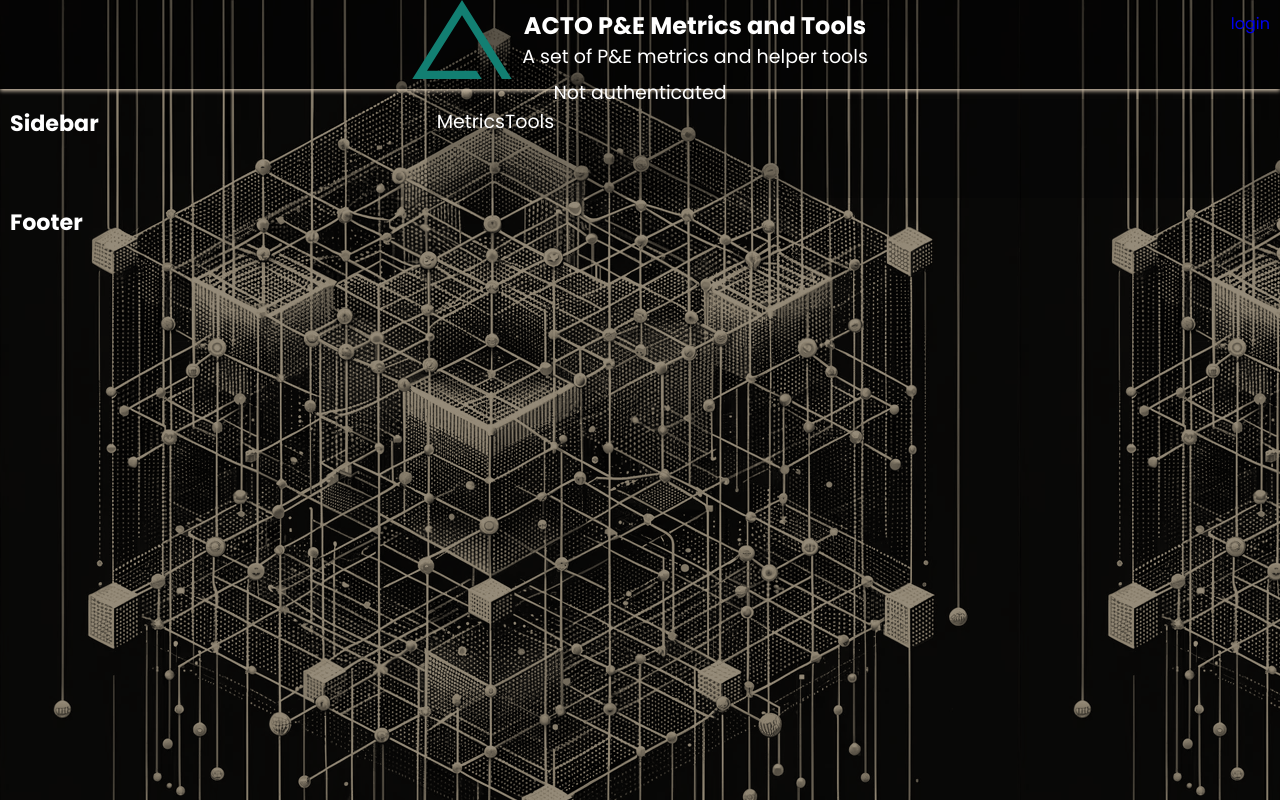
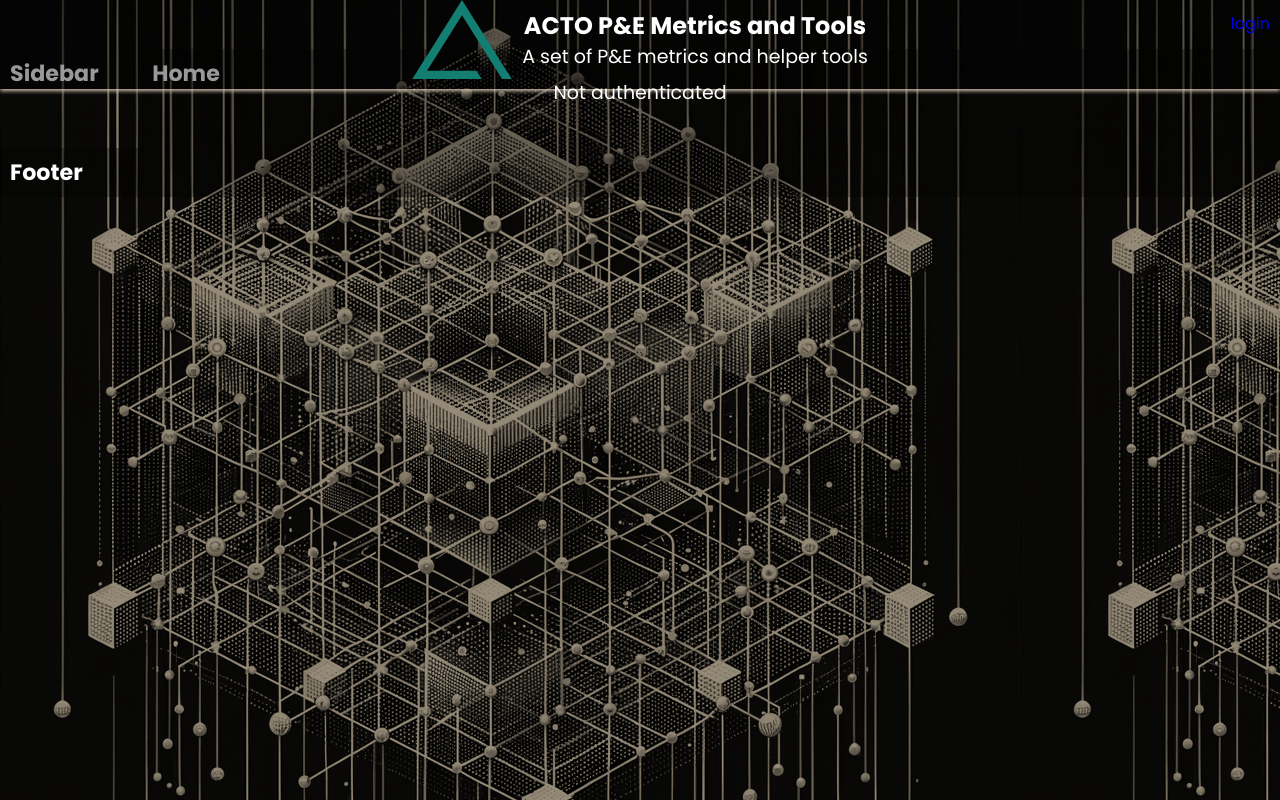
Before and after one commit to foozlereducer/foozle-engineering-reports, a Vue app in the folder views/frontEnd/: page / in a window 1280 px wide. Built offline with nearby package versions, Linux system fonts and the light colour scheme.

Commit message:
Removed the menu inside home and switched it to a <h3> instead. Created 0.3 opacity for the content and footer; I may have all sidebare and nave use this too? I also downsized the aside sidbar to give more room for the content.

```diff
--- a/views/frontEnd/src/assets/css/mediaQueries.css
+++ b/views/frontEnd/src/assets/css/mediaQueries.css
@@ -23,10 +23,10 @@ body {
    grid-template-areas:
      "hd hd hd hd   hd   hd   hd   hd   hd"
      "nav nav nav nav  nav   nav   nav   nav   nav"
-     "sd sd sd main main main main main main"
-     "sd sd sd main main main main main main"
+     "sd main main main main main main main main"
+     "sd main main main main main main main main"
      "ft ft ft ft  ft   ft   ft   ft   ft";
-     grid-template-rows: 50px 1fr 1fr 1fr 1fr; /* Adjust row heights */
+     grid-template-rows: 0 1fr 1fr 1fr 1fr; /* Adjust row heights */
 }
 /** Header **/
 header.main-header {
@@ -129,7 +129,7 @@ nav ul li a:hover {
    grid-area: main;
    padding: 10px;
    color: white;
-   background-color: rgba(0,0,0,0.2);
+   background-color: rgba(0,0,0,0.3);
  }
 
  /**
@@ -139,7 +139,7 @@ nav ul li a:hover {
    grid-area: ft;
    padding: 10px;
    color: white;
-   color: white;
+   background-color: rgba(0,0,0,0.3);
  }
 /**
  * Auth
--- a/views/frontEnd/src/components/Auth.vue
+++ b/views/frontEnd/src/components/Auth.vue
@@ -1,10 +1,13 @@
 <template>
-    <div v-if="!isAuthenticated">
+    <div class="auth">
+      <div v-if="!isAuthenticated" >
         <a @click="handleSignIn" href="#">login</a>
     </div>
     <div v-else>
         <a @click="handleSignOut" href="#">logout</a>
     </div>
+    </div>
+
 </template>
 
 <script setup>
--- a/views/frontEnd/src/views/Home.vue
+++ b/views/frontEnd/src/views/Home.vue
@@ -1,6 +1,5 @@
 <template>
   <div>
-    <button class="btn btn-border-pop">Metrics</button>
-    <button class="btn btn-border-pop">Tools</button>
+   <h3>Home</h3>
   </div>
 </template>
```
